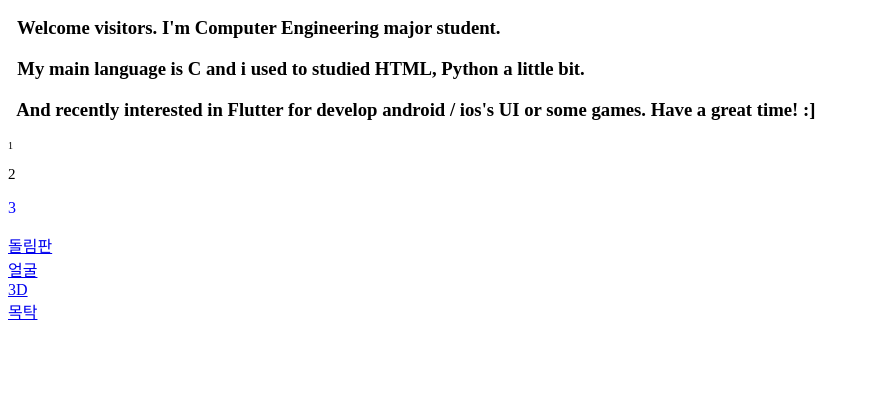
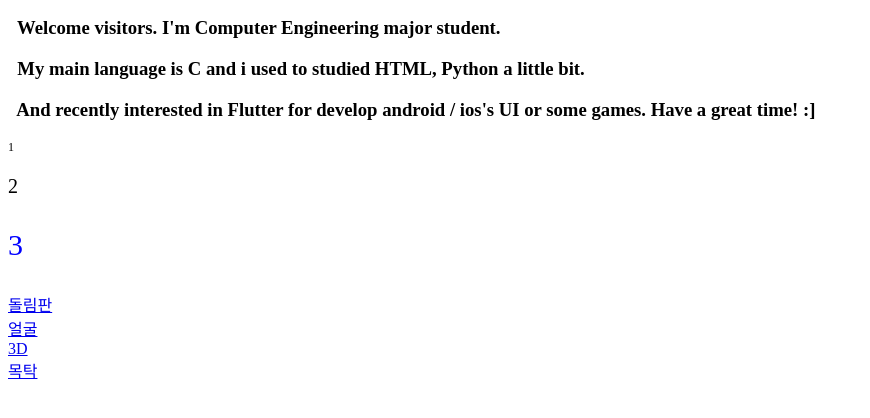
Before and after one commit to iron0310/my_web_sample, a plain HTML site: page index.html in a window 1280 px wide. Shown: the part 96-514 px from the top of the page, without its empty margins (0-870 px from the left). Drawn offline with Linux system fonts and the light colour scheme.

Commit message:
Update index.html

```diff
--- a/index.html
+++ b/index.html
@@ -12,9 +12,9 @@
 </head>
 
 <body>
-	<p style="font-size:10px">1</p>
-	<p style="font-size:15px">2</p>
-	<p style="color:blue;">3</p>
+	<p style="font-size:12px">1</p>
+	<p style="font-size:20px">2</p>
+	<font color="blue"><p style="font-size:30px">3</p></font>
 
 	<a href="1.html">돌림판<br /><a>
 	<a href="2.html">얼굴<br /></a>
```
